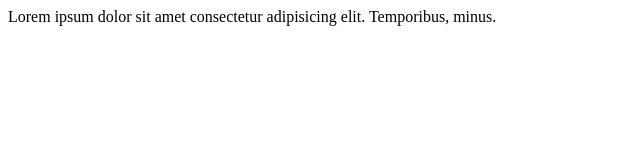
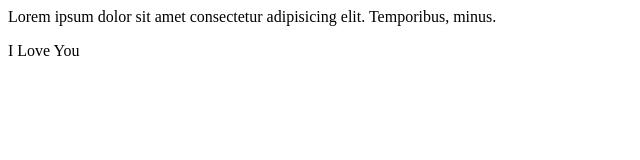
Before and after one commit to santohossain03/First_Project, a plain HTML site: page index.html in a window 1280 px wide. Shown: the full height of the page, 0-640 px from the left. Drawn offline with Linux system fonts and the light colour scheme.

Commit message:
ptag-added

```diff
--- a/index.html
+++ b/index.html
@@ -7,5 +7,9 @@
 </head>
 <body>
     Lorem ipsum dolor sit amet consectetur adipisicing elit. Temporibus, minus.
+
+    <p>I Love You</p>
 </body>
+
+
 </html>
```
